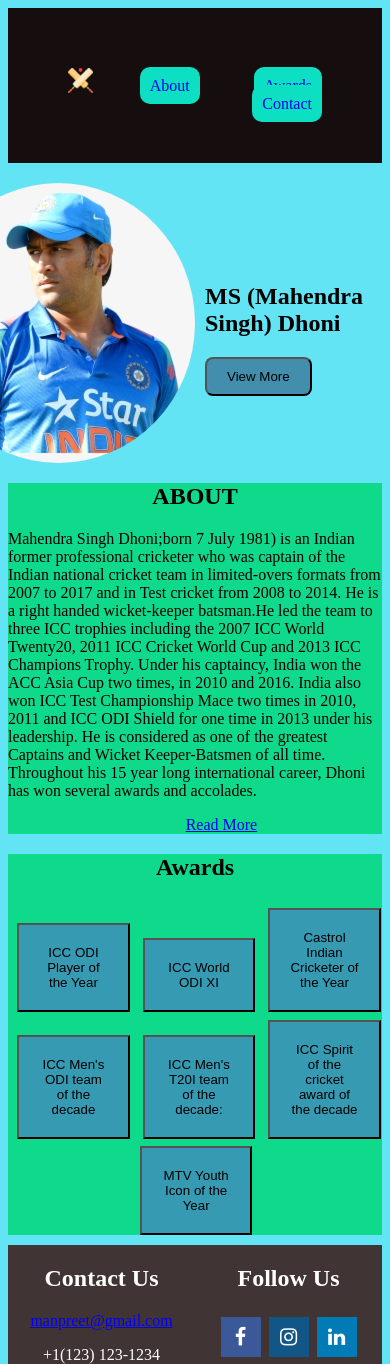
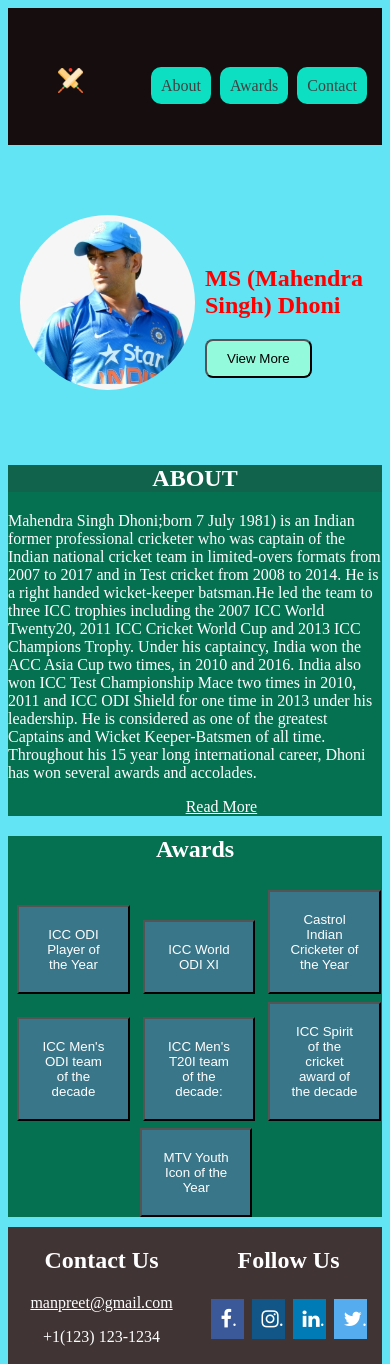
Before and after one commit to Manpreet15011998/Assignment1, a plain HTML site: page index.html in a window 390 px wide. Shown: the top 1364 px of the page. Drawn offline with Linux system fonts and the light colour scheme.

Commit message:
Added media query file

```diff
--- a/index.html
+++ b/index.html
@@ -1,12 +1,14 @@
 <!DOCTYPE html>
-<html>
+<html lang="en">
     <meta name="viewport" content="width=device-width, initial-scale=1.0">
     <link rel="stylesheet" href="https://cdnjs.cloudflare.com/ajax/libs/font-awesome/4.7.0/css/font-awesome.min.css">
+
     <head>
 
 
     <title>Potofoglio</title>
     <link rel="stylesheet" href="style.css">
+    <link rel="stylesheet" href="media-queries.css"></link>
 </head>
     <body>
         <header>
@@ -28,7 +30,7 @@
               <img src="./images/dhoni.png " alt="png">
           </div>
               <div class="div1">
-                <h2>MS (Mahendra Singh) Dhoni</h2>
+                <h1>MS (Mahendra Singh) Dhoni</h1>
               <button>View More</button>
          </div>
             </section>
@@ -67,16 +69,16 @@
     <footer class="sec4" id="section3">
         <div class="div7">
            <h2>Contact Us</h2>
-           <a href="#">manpreet@gmail.com</a>
+           <a>manpreet@gmail.com</a>
            <p>+1(123) 123-1234</p>
 
         </div>
         <div class="div8">
             <h2>Follow Us</h2>
-            <a href="#" class="fa fa-facebook"></a>
-            <a href="#" class="fa fa-instagram"></a>
-            <a href="#" class="fa fa-linkedin"></a>
-            <a href="#" class="fa fa-twitter"></a>
+            <a href="#" class="fa fa-facebook">.</a>
+            <a href="#" class="fa fa-instagram">.</a>
+            <a href="#" class="fa fa-linkedin">.</a>
+            <a href="#" class="fa fa-twitter">.</a>
         </div>
     </footer>
 
--- /dev/null
+++ b/media-queries.css
@@ -0,0 +1,24 @@
+@media (min-width: 300px) and (max-Width: 640px) {
+    /*for testing*/
+    .div1 h1{
+     color: red;
+    }
+    .icon img{
+        margin-left: -10px;
+     }
+ .myNav a{
+    margin-right: 5px;
+ }
+ .div9 img{
+    float:right;
+    border-radius: 50%;
+
+    width: 175px;
+    height: 175px;
+    margin-top: 50px;
+}
+.div8 a{
+    width:13px;
+}
+
+ }
--- a/style.css
+++ b/style.css
@@ -28,6 +28,7 @@ body{
      padding-right: 10px;
      padding-bottom: 10px;
      background-color: rgb(12 223 194);
+     color:#424040;
     border-radius: 10px;
     text-align: center;
     text-decoration: none;
@@ -63,13 +64,15 @@ body{
     text-align: left;
 
 }
-.div1 h2{
+.div1 h1{
     margin-left: 10px;
     margin-top: 100px;
+    color: #0A4D52;
+
 }
 .div1 button{
     padding: 10px 20px 10px 20px;
-    background-color: rgb(66, 142, 172);
+    background-color:#93FBDC;
     border-radius: 8px;
     margin-left: 10px;
 
@@ -83,20 +86,31 @@ body{
    margin: auto;
 }
 .div3{
-    background-color: rgb(15, 218, 140);
+    background-color:#057150;;
 }
 .div3 a{
     padding-left: 47.5%;
 }
 .div3 h2{
     text-align: center;
+   color:rgb(255, 255, 255);
+   background-color: rgb(18, 99, 75);
+
+
 }
 .div4 h2{
     text-align: center;
+    color:white;
 
 }
+.div3 p{
+    color: white;
+}
+.div3 a{
+    color: white;
+}
 .sec3{
-    background-color: rgb(15, 218, 140);
+    background-color: #057150;
 
 }
 .div5 button{
@@ -104,7 +118,8 @@ body{
   padding: 20px;
   margin-left:2.5%;
   margin-top: 2%;
-  background-color: rgb(54, 154, 179);
+  background-color:#397689;
+  color: white;
   width:30%;
 }
 .div6 button{
@@ -113,8 +128,8 @@ body{
   margin-left: 35.3%;
   margin-top: 2%;
   width:30%;
-
-  background-color: rgb(54, 154, 179);
+  color:white;
+  background-color: #397689;
 }
 .sec4{
     background-color: black;
@@ -147,7 +162,7 @@ footer .div8{
 }
 .div7 a{
    text-decoration:underline;
-   color: blue;
+   color: white;
 }
 .fa {
     padding: 10px;
```
